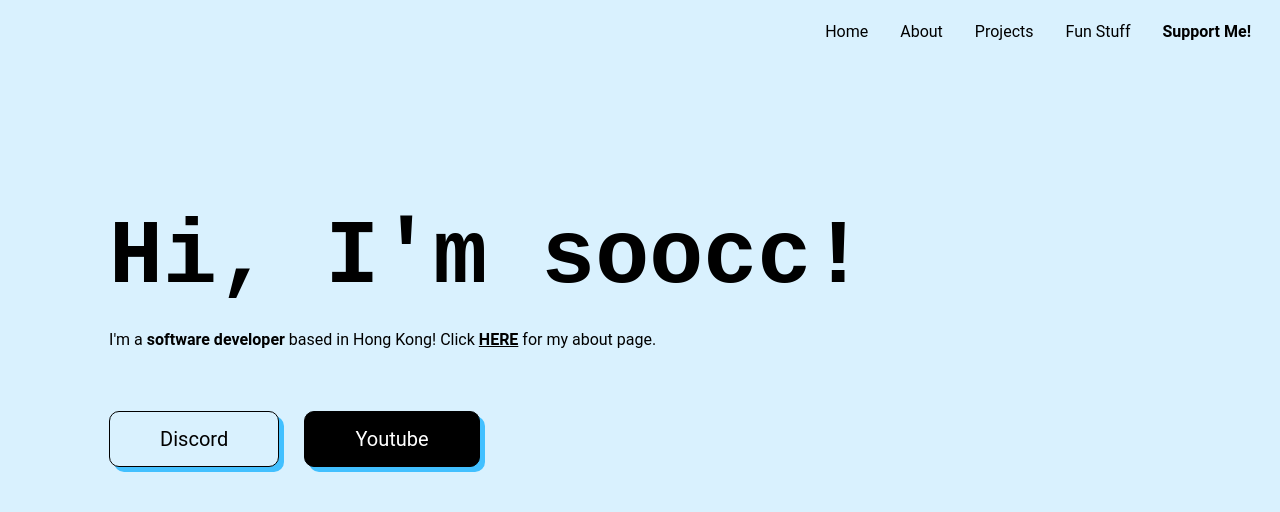
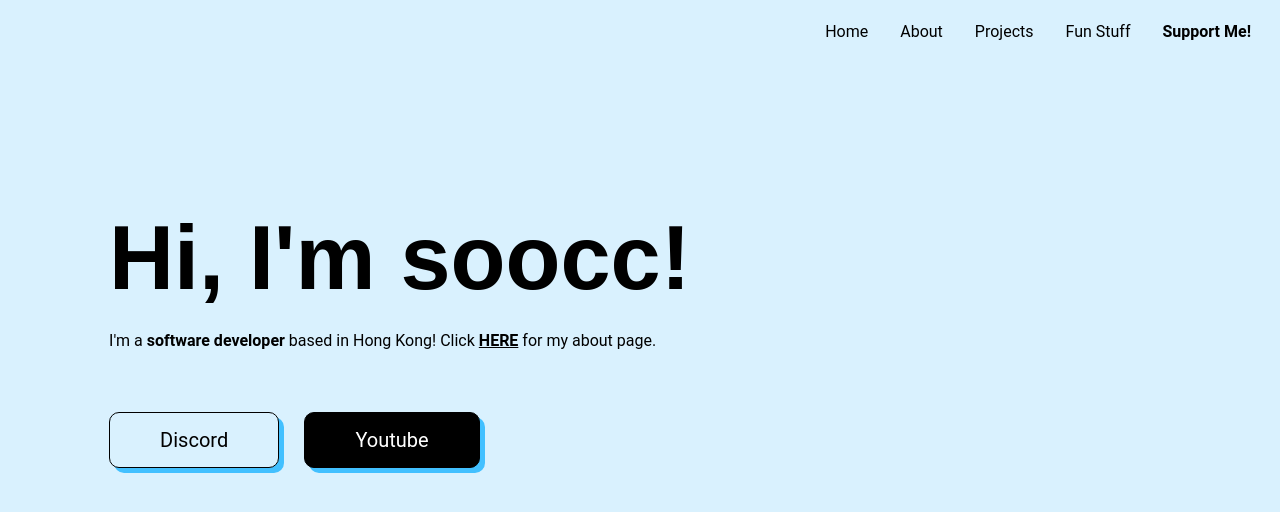
Before and after one commit to soocc/sooccsocks2, a Jekyll site: the page built from index.html, in a window 1280 px wide. Shown: the top 512 px of the page. Built offline with Jekyll 4.4.1, drawn with Linux system fonts in a browser that asks for light colours; some web fonts are replaced.

Commit message:
Update index.html

```diff
--- a/index.html
+++ b/index.html
@@ -9,7 +9,7 @@ layout: default
     <link rel="stylesheet" href="/styles/styles.css">
     <style>
       .welcome {
-        font-family: 'Courier New';
+        font-family: 'Arial', sans-serif;
         font-weight: bold;
         font-size: 90px;
         margin-bottom: 0;
```
